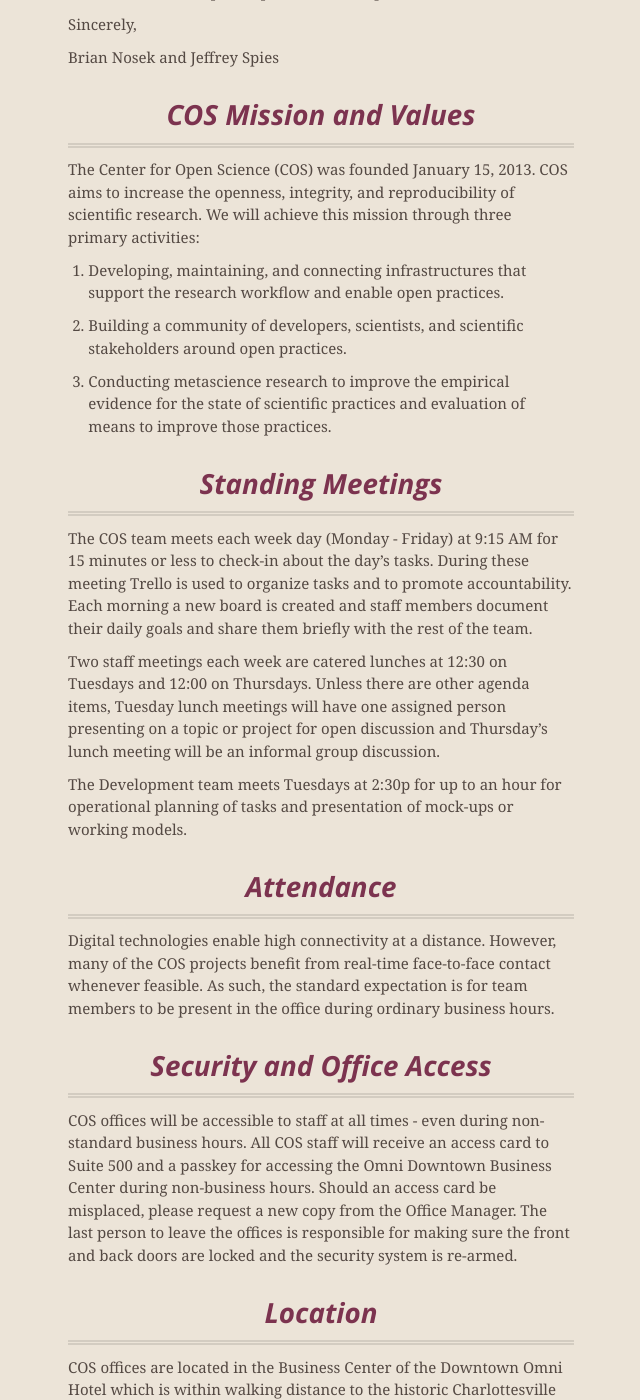
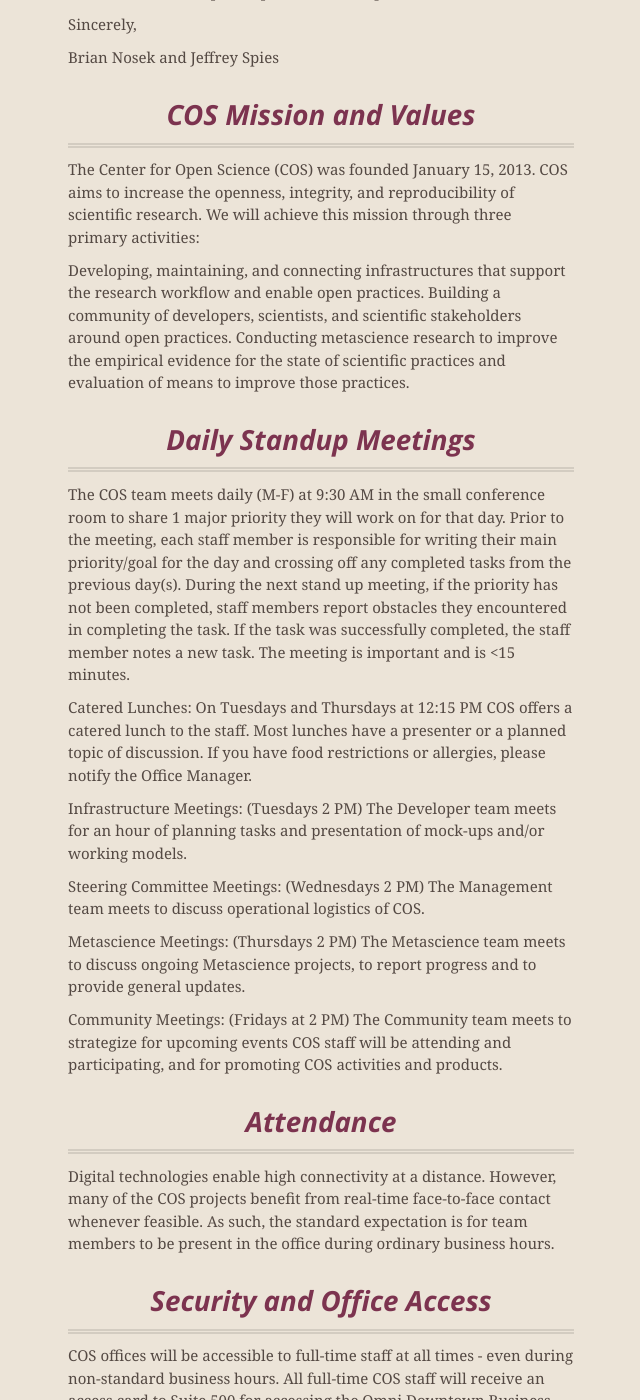
Before and after one commit to CenterForOpenScience/Employee-Manual, a Jekyll site: the page built from index.md, in a window 1280 px wide and 1400 px high, scrolled down 530 px. Shown: the whole window, without its empty margins (319-959 px from the left). Built offline with Jekyll 4.4.1, drawn with Linux system fonts in a browser that asks for light colours; nearby versions of some CDN libraries; some of the changed text lies outside the part shown.

Commit message:
Employee Manual V.2

```diff
--- a/index.md
+++ b/index.md
@@ -14,19 +14,24 @@
 
 The Center for Open Science (COS) was founded January 15, 2013. COS aims to increase the openness, integrity, and reproducibility of scientific research.  We will achieve this mission through three primary activities:
 
-1. Developing, maintaining, and connecting infrastructures that support the research workflow and enable open practices.
+Developing, maintaining, and connecting infrastructures that support the research workflow and enable open practices.
+Building a community of developers, scientists, and scientific stakeholders around open practices.
+Conducting metascience research to improve the empirical evidence for the state of scientific practices and evaluation of means to improve those practices.
 
-2. Building a community of developers, scientists, and scientific stakeholders around open practices.
+##Daily Standup Meetings
 
-3. Conducting metascience research to improve the empirical evidence for the state of scientific practices and evaluation of means to improve those practices.
+The COS team meets daily (M-F) at 9:30 AM in the small conference room to share 1 major priority they will work on for that day. Prior to the meeting, each staff member is responsible for writing their main priority/goal for the day and crossing off any completed tasks from the previous day(s). During the next stand up meeting, if the priority has not been completed, staff members report obstacles they encountered in completing the task. If the task was successfully completed, the staff member notes a new task. The meeting is important and is <15 minutes.
 
-##Standing Meetings
+Catered Lunches:  On Tuesdays and Thursdays at 12:15 PM COS offers a catered lunch to the staff. Most lunches have a presenter or a planned topic of discussion. If you have food restrictions or allergies, please notify the Office Manager.
 
-The COS team meets each week day (Monday - Friday) at 9:15 AM for 15 minutes or less to check-in about the day’s tasks. During these meeting Trello is used to organize tasks and to promote accountability. Each morning a new board is created and staff members document their daily goals and share them briefly with the rest of the team.
+Infrastructure Meetings: (Tuesdays 2 PM) The Developer team meets for an hour of planning tasks and presentation of mock-ups and/or working models.
 
-Two staff meetings each week are catered lunches at 12:30 on Tuesdays and 12:00 on Thursdays. Unless there are other agenda items, Tuesday lunch meetings will have one assigned person presenting on a topic or project for open discussion and Thursday’s lunch meeting will be an informal group discussion.
+Steering Committee Meetings: (Wednesdays 2 PM) The Management team meets to discuss operational logistics of COS.
 
-The Development team meets Tuesdays at 2:30p for up to an hour for operational planning of tasks and presentation of mock-ups or working models.
+Metascience Meetings: (Thursdays 2 PM) The Metascience team meets to discuss ongoing Metascience projects, to report progress and to provide general updates.
+
+Community Meetings: (Fridays at 2 PM) The Community team meets to strategize for upcoming events COS staff will be attending and participating, and for promoting COS activities and products.
+
 
 ##Attendance
 
@@ -34,7 +39,7 @@
 
 ##Security and Office Access
 
-COS offices will be accessible to staff at all times - even during non-standard business hours. All COS staff will receive an access card to Suite 500 and a passkey for accessing the Omni Downtown Business Center during non-business hours. Should an access card be misplaced, please request a new copy from the Office Manager. The last person to leave the offices is responsible for making sure the front and back doors are locked and the security system is re-armed.
+COS offices will be accessible to full-time staff at all times - even during non-standard business hours. All full-time COS staff will receive an access card to Suite 500 for accessing the Omni Downtown Business Center during non-business hours. Should an access card be misplaced, please request a new copy from the Office Manager. The last person to leave the offices is responsible for making sure the front and back doors are locked and the security system is re-armed. (Note: this card is also used for parking at the Omni parking garage).
 
 ##Location
 
@@ -50,7 +55,12 @@
 
 ##Catered Meals and Fully Stocked Kitchen
 
-COS provides the staff with catered meals a couple of times per week and our fridge stays stocked with favorite snacks and beverages. Please notify the Office Manager of your individual preferences.
+COS fridge and kitchen cabinets are fully stocked with the staff’s favorite snacks and beverages (orders are placed at Harris Teeter each Tuesday afternoon). Wednesdays the kitchen will be replenished with snacks and beverages. If you notice the kitchen is out of something, write it on the blue dry erase board. If you have any special requests for snacks or beverages, let the Office Manager know.
+
+Fridays are left over days -- many times there will be leftovers from Tuesday and Thursday’s catered lunches. Re-help yourself or take some home with you!
+
+Also, as a community kitchen, each member of the community is responsible for its cleanliness.  When the dishwasher is full but dirty, start it.  When the dishwasher is full but clean, empty it.  Do not leave food or dishes on the counter or in the sink.
+
 
 ##Computing
 
@@ -64,7 +74,8 @@
 
 The COS staff has access to the gym facilities at the Omni. This includes access to all exercise equipment, showers, whirlpool, and indoor and outdoor pools.  Up to two COS staff can use the facilities at a time.  Per an agreement with the Omni, if the gym is in heavy use by hotel guests, then COS staff would select another time to workout.
 
-The Office Manager keeps the gym passes in a small notebook complete with a sign in/sign out sheet to ensure the passes are never misplaced.
+The Office Manager keeps the gym passes in a small notebook complete with a sign in/sign out sheet to ensure the passes are never misplaced. Be sure to return the pass when you are done using it.
+
 
 ##Flexible Work Schedule
 
@@ -72,7 +83,7 @@
 
 ##Paid Time Off (PTO)
 
-At the beginning of each year, COS employees receive credit for fifteen (15) days of "Paid Time Off" (PTO).  Upon termination all unused PTO will be forfeited. PTO is not accrued and has no cash value.  Staff must confirm PTO with management and indicate the time off on the COS Google shared calendar. Anyone who cannot work due to an illness or emergency should notify the Office Manager, Director, and Co-Director at minimum.
+At the beginning of each year, COS employees receive credit for fifteen (15) days of “Paid Time Off” (PTO).  This benefit for new hires is pro-rated based upon the number of working days remaining in the calendar year. Upon termination all unused PTO will be forfeited. PTO is not accrued and has no cash value.  Staff must confirm PTO with management and indicate the time off on the COS Google shared calendar. Anyone who cannot work due to an illness or emergency should notify the Office Manager, Director, and Co-Director at minimum.
 
 ##Leave for Unique Life Circumstances
 
```
